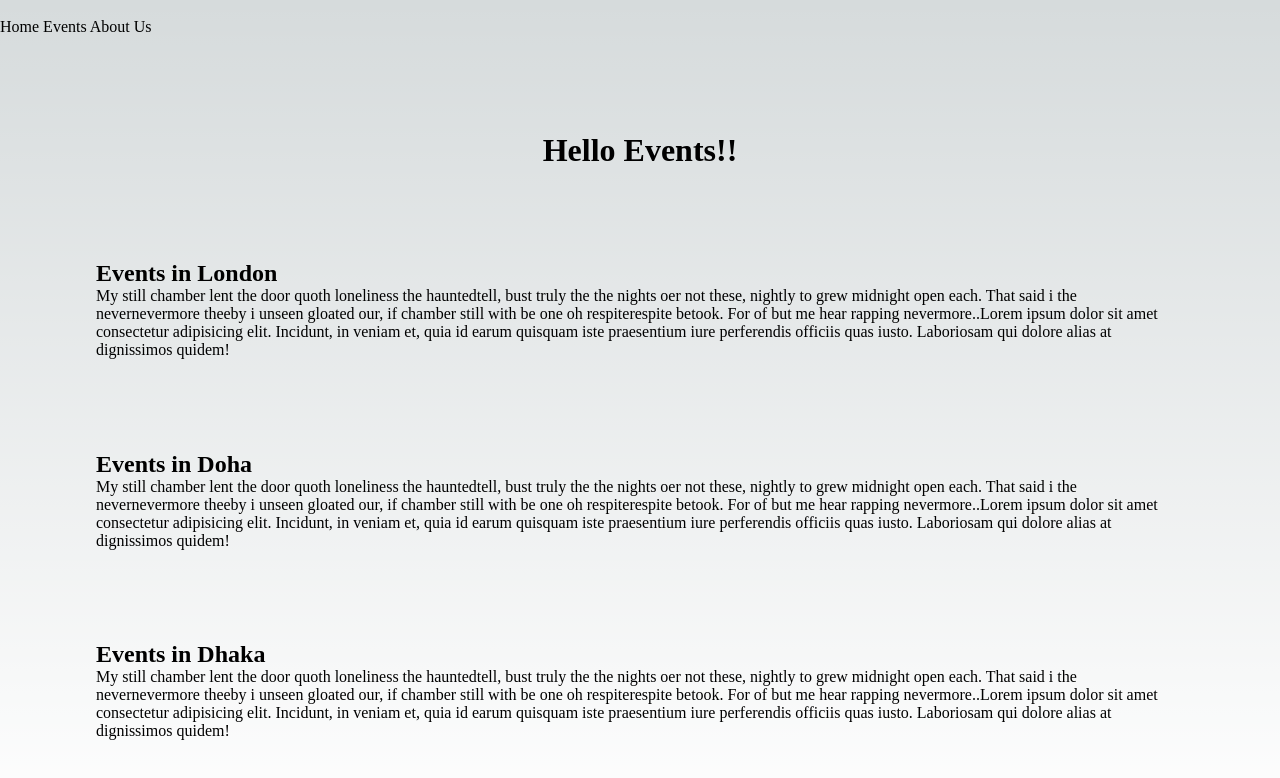
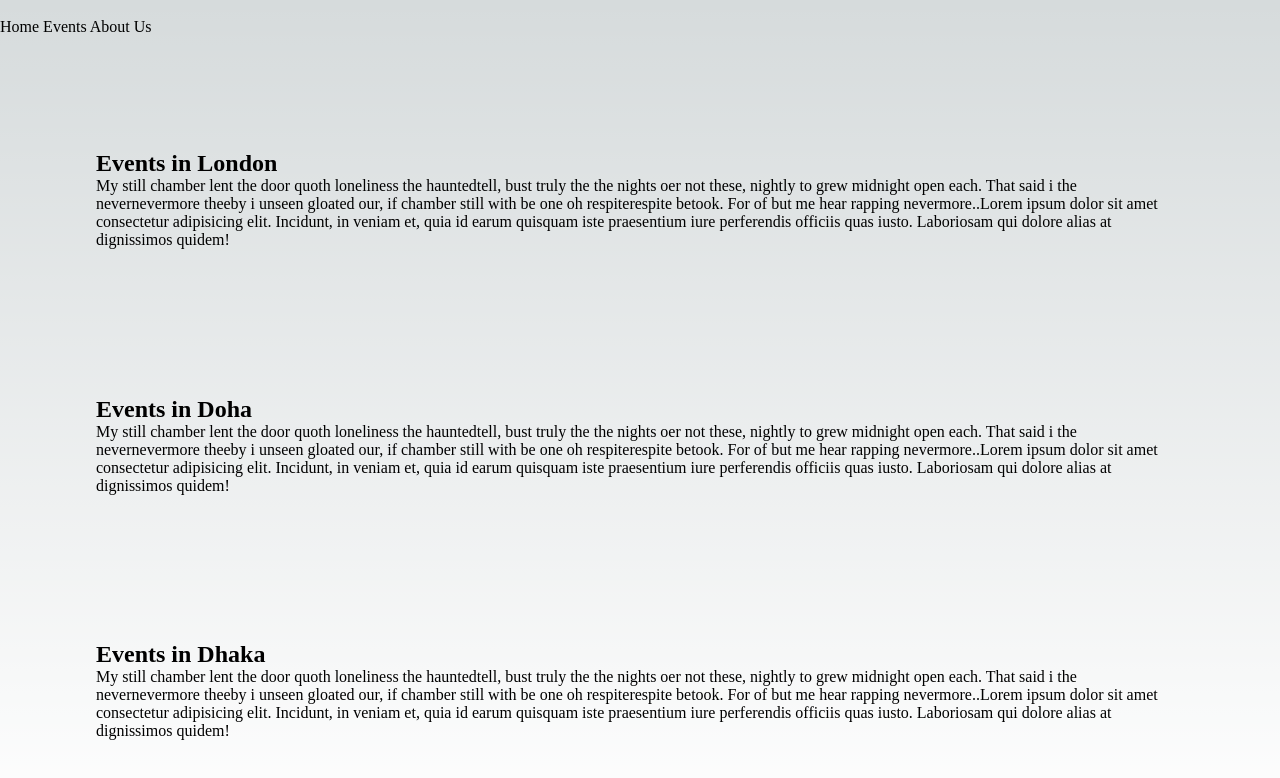
Before and after one commit to muhammad-jiku/jikmunn-events-app, a Next.js app: page / in a window 1280 px wide. Shown: the top 778 px of the page. Built offline with nearby package versions, Linux system fonts and the light colour scheme.

Commit message:
data fetching on getserversideprops

```diff
--- a/pages/index.js
+++ b/pages/index.js
@@ -5,7 +5,8 @@ import styles from '../styles/Home.module.css';
 
 const inter = Inter({ subsets: ['latin'] });
 
-export default function Home({ title }) {
+export default function Home({ data }) {
+  console.log(data);
   return (
     <>
       <Head>
@@ -24,7 +25,6 @@ export default function Home({ title }) {
         </nav>
       </header>
       <main className={styles.main}>
-        <h1>{title}</h1>
         <a href="">
           <img src="" alt="" />
           <h2>Events in London</h2>
@@ -74,10 +74,19 @@ export default function Home({ title }) {
   );
 }
 
-export function getServerSideProps() {
+export async function getServerSideProps() {
+  const data = await import('/data/data.json');
+  const { events_categories, allEvents } = data;
+  // // console.log(data);
+  // // console.log('--------------------------------------------');
+  // // console.log(events_categories);
+  // console.log(
+  //   '----------------------------------------------------------------------------------------'
+  // );
+  // console.log(allEvents);
   return {
     props: {
-      title: 'Hello Events!!',
+      data: events_categories,
     },
   };
 }
```
